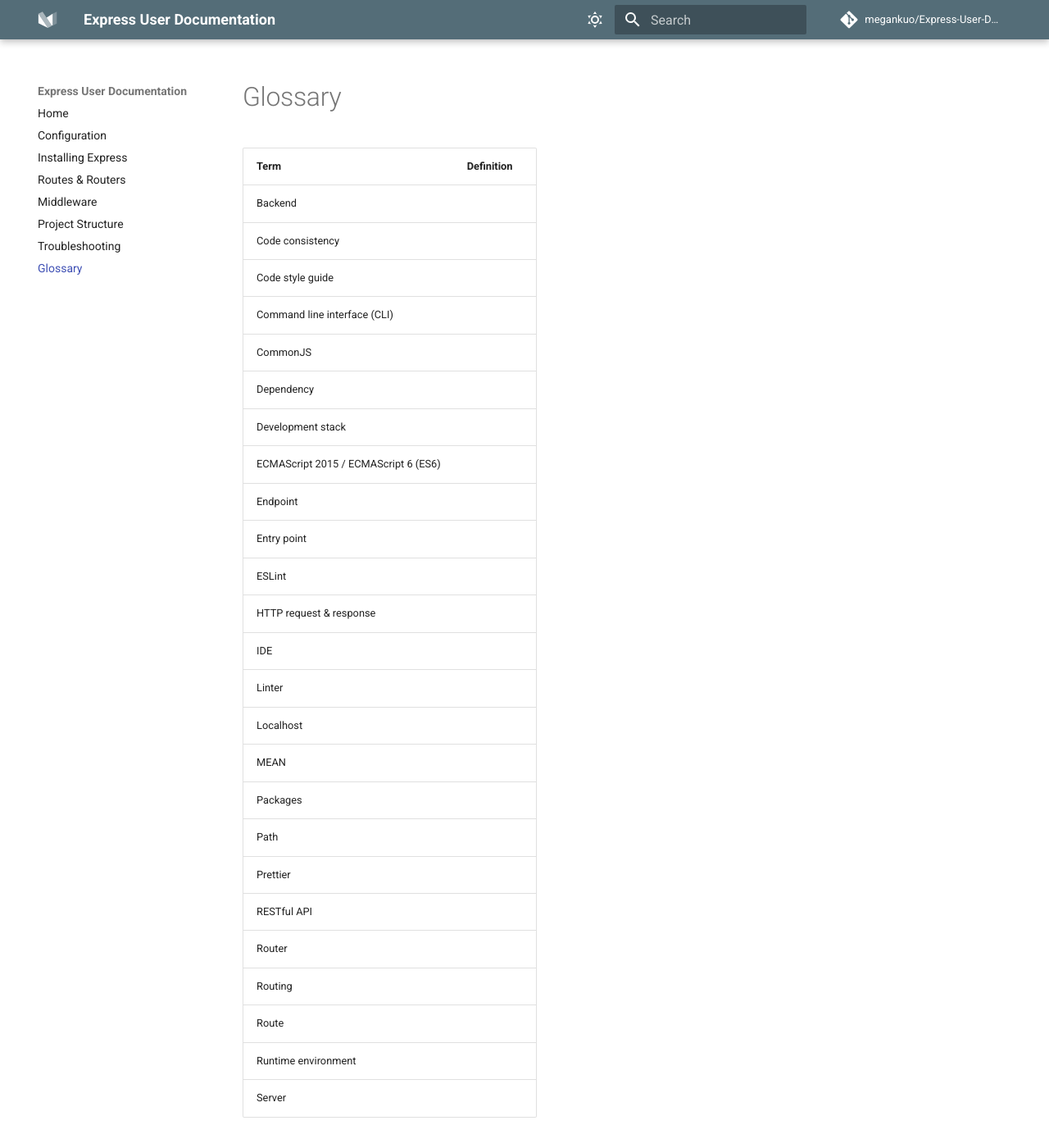
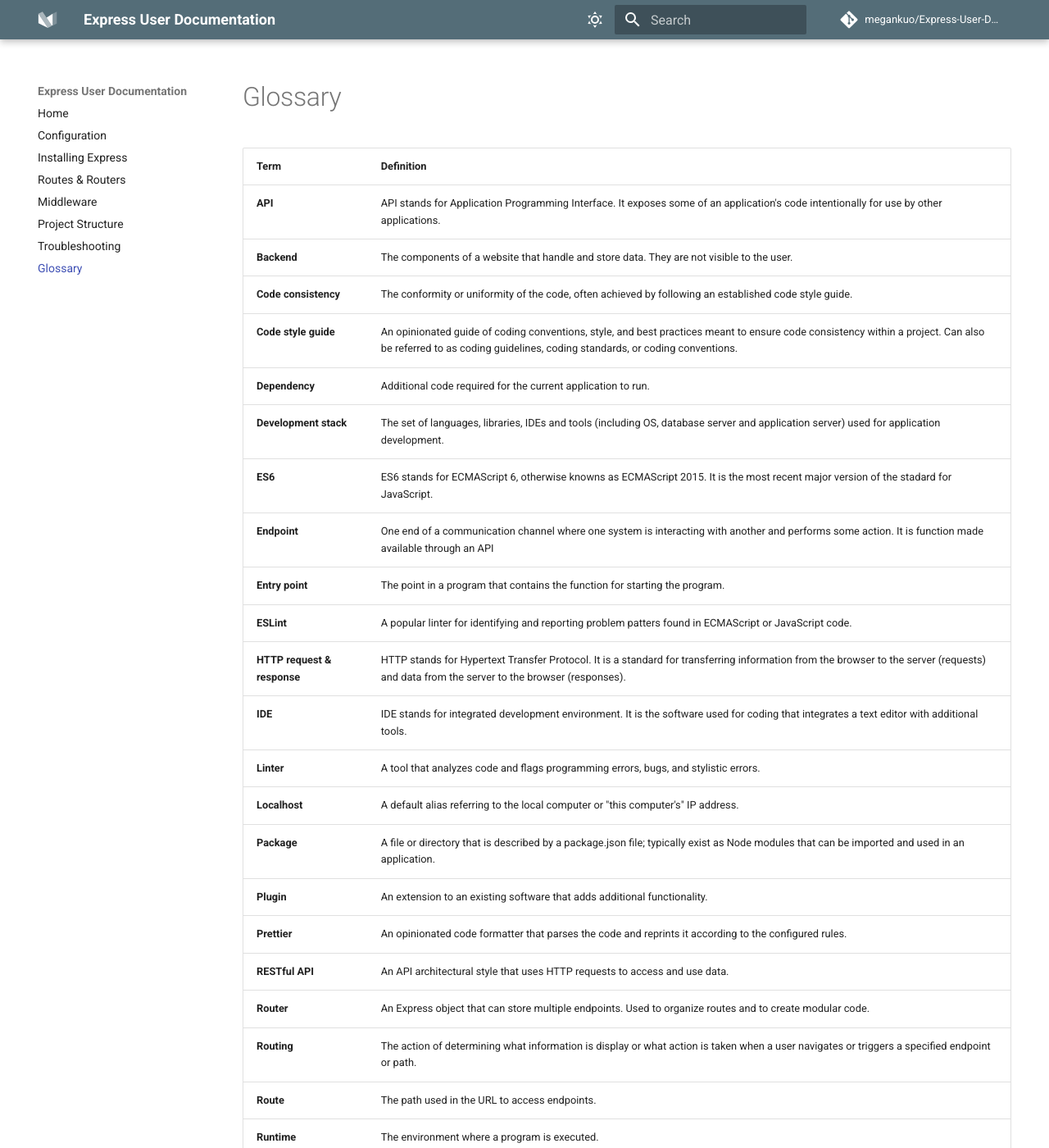
Before and after one commit to megankuo/Express-User-Documentation, an MkDocs documentation site: the page built from docs/pages/glossary.md, in a window 1280 px wide and 1400 px high. Shown: the whole window at 82% size. Built offline with MkDocs 1.6.1 and Material for MkDocs 9.7.7, drawn with Linux system fonts in a browser that asks for light colours; nearby versions of some CDN libraries; comment, search, counter and statistics services are not loaded; some of the changed text lies outside the part shown.

Commit message:
glossary v1 complete

```diff
--- a/docs/pages/glossary.md
+++ b/docs/pages/glossary.md
@@ -1,27 +1,25 @@
-| Term                                 | Definition |
-|--------------------------------------|------------|
-| Backend                              |            |
-| Code consistency                     |            |
-| Code style guide                     |            |
-| Command line interface (CLI)         |            |
-| CommonJS                             |            |
-| Dependency                           |            |
-| Development stack                    |            |
-| ECMAScript 2015 / ECMAScript 6 (ES6) |            |
-| Endpoint                             |            |
-| Entry point                          |            |
-| ESLint                               |            |
-| HTTP request & response              |            |
-| IDE                                  |            |
-| Linter                               |            |
-| Localhost                            |            |
-| MEAN                                 |            |
-| Packages                             |            |
-| Path                                 |            |
-| Prettier                             |            |
-| RESTful API                          |            |
-| Router                               |            |
-| Routing                              |            |
-| Route                                |            |
-| Runtime environment                  |            |
-| Server                               |            |
+| **Term** |  **Definition**              |
+|------------------------------|--------------------------------------------------|
+| **API** | API stands for Application Programming Interface. It exposes some of an application's code intentionally for use by other applications.|
+| **Backend**  | The components of a website that handle and store data. They are not visible to the user.|
+| **Code consistency** | The conformity or uniformity of the code, often achieved by following an established code style guide.|
+| **Code style guide**  | An opinionated guide of coding conventions, style, and best practices meant to ensure code consistency within a project. Can also be referred to as coding guidelines, coding standards, or coding conventions. |
+| **Dependency** | Additional code required for the current application to run. |
+| **Development stack** | The set of languages, libraries, IDEs and tools (including OS, database server and application server) used for application development.          |
+| **ES6** | ES6 stands for ECMAScript 6, otherwise knowns as ECMAScript 2015. It is the most recent major version of the stadard for JavaScript.|
+| **Endpoint** |  One end of a communication channel where one system is interacting with another and performs some action. It is function made available through an API  |
+| **Entry point** | The point in a program that contains the function for starting the program. |
+| **ESLint**   | A popular linter for identifying and reporting problem patters found in ECMAScript or JavaScript code. |
+| **HTTP request & response**  | HTTP stands for Hypertext Transfer Protocol. It is a standard for transferring information from the browser to the server (requests) and data from the server to the browser (responses).|
+| **IDE** | IDE stands for integrated development environment. It is the software used for coding that integrates a text editor with additional tools.
+| **Linter** | A tool that analyzes code and flags programming errors, bugs, and stylistic errors.
+| **Localhost** | A default alias referring to the local computer or "this computer's" IP address.
+| **Package** | A file or directory that is described by a package.json file; typically exist as Node modules that can be imported and used in an application.
+| **Plugin** | An extension to an existing software that adds additional functionality.            |
+| **Prettier** | An opinionated code formatter that parses the code and reprints it according to the configured rules. |
+| **RESTful API** | An API architectural style that uses HTTP requests to access and use data. |
+| **Router** | An Express object that can store multiple endpoints. Used to organize routes and to create modular code. |
+| **Routing** | The action of determining what information is display or what action is taken when a user navigates or triggers a specified endpoint or path.  |
+| **Route** | The path used in the URL to access endpoints. |
+| **Runtime environment** | The environment where a program is executed. |
+| **Server** |  A computer or system that provides resources, data, services, or programs to other computers, known as clients, over a network.  |
```
